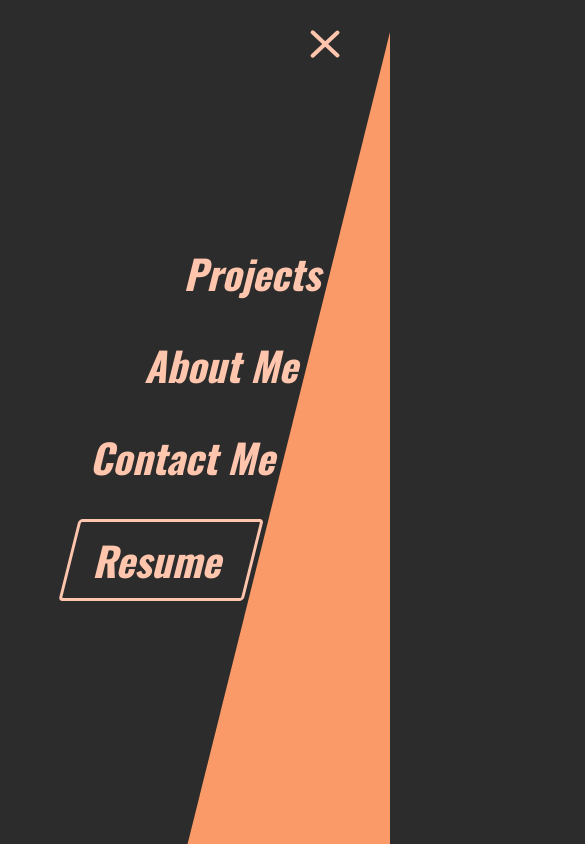
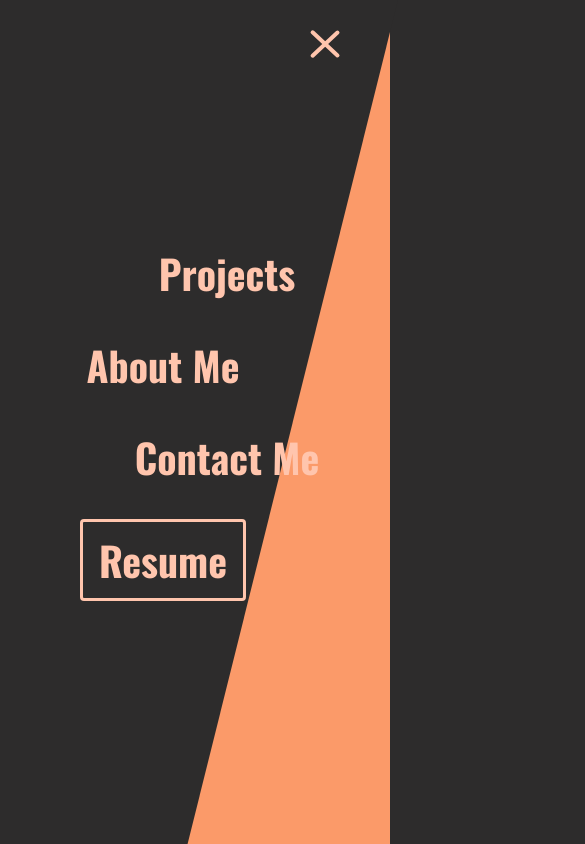
Before and after one commit to Oluwajuwonomoyele/my-portfolio, a React (Create React App) app: page / in a window 390 px wide. Both pictures are taken after a click on the element 324 px from the left and 50 px from the top of the page. Shown: the top 844 px of the page, 585 px wide, since content can reach past the window. Built offline with nearby package versions, Linux system fonts and the light colour scheme; the HTML template or start-up script is replaced by a standard one.

Commit message:
another commit

```diff
--- a/src/App.js
+++ b/src/App.js
@@ -26,8 +26,8 @@ function App() {
         <Navbar openNav={openNav} setOpenNav={setOpenNav} />
         <Hero />
         <Projects />
+        <About />
         <Skills />
-        <About />
         <Contact />
       </ThemeProvider>
     </Router>
--- a/src/components/About/About.styles.js
+++ b/src/components/About/About.styles.js
@@ -8,6 +8,10 @@ export const AboutContainer = styled.div`
     max-width: 1500px;
     margin: 0 auto;
     padding: 4rem 10rem;
+
+    @media screen and (max-width: 768px) {
+        padding: 4rem;
+    }
 `
 
 export const AboutHeader = styled.div`
@@ -17,18 +21,26 @@ export const AboutHeader = styled.div`
     h1 {
             font-size: 2rem;
             color: ${props => props.theme.colors.white};
+
+            @media screen and (max-width: 768px) {
+                font-size: 1.5rem;
+            }
         }
     h2 {
         font-size: 7rem;
         letter-spacing: 3px;
         line-height: 7rem;
         color: ${props => props.theme.colors.primary};
-        opacity: 0.5;
+        opacity: 0.3;
     }
     div:nth-last-child(1) {
         background-color: ${props => props.theme.colors.white};
         height: 1px;
         width: 400px;
+
+        @media screen and (max-width: 768px) {
+            display: none;
+        }
     }
 `
 export const AboutContent = styled.div`
@@ -38,6 +50,12 @@ export const AboutContent = styled.div`
     align-items: center;
     gap: 3rem;
 
+    @media screen and (max-width: 768px) {
+       display: flex;
+       flex-direction: column-reverse;
+       padding: 4rem 0;
+    }
+
     p {
         font-size: 1.3rem;
         color: ${props => props.theme.colors.white};
@@ -46,5 +64,9 @@ export const AboutContent = styled.div`
 
     img {
         width: 25rem;
+
+        @media screen and (max-width: 768px) {
+            width: 20rem;
+        }
     }
 `
--- a/src/components/About/index.js
+++ b/src/components/About/index.js
@@ -3,7 +3,7 @@ import aboutPic from '../../assets/about me.svg';
 
 const About = () => {
     return (
-        <AboutSection>
+        <AboutSection name='about'>
             <AboutContainer>
                 <AboutHeader>
                     <div>
--- a/src/components/Contact/Contact.styles.js
+++ b/src/components/Contact/Contact.styles.js
@@ -7,6 +7,10 @@ export const ContactContainer = styled.div`
     max-width: 1500px;
     margin: 0 auto;
     padding: 4rem 10rem;
+
+    @media screen and (max-width: 768px) {
+        padding: 4rem;
+    }
 `
 export const ContactHeader = styled.div`
     display: flex;
@@ -21,12 +25,16 @@ export const ContactHeader = styled.div`
         letter-spacing: 3px;
         line-height: 7rem;
         color: ${props => props.theme.colors.primary};
-        opacity: 0.5;
+        opacity: 0.3;
     }
     div:nth-last-child(1) {
         background-color: ${props => props.theme.colors.white};
         height: 1px;
         width: 400px;
+
+        @media screen and (max-width: 768px) {
+            display: none;
+        }
     }
 `
 
@@ -39,6 +47,13 @@ export const ContactContent = styled.div`
     display: grid;
     grid-template-columns: repeat(12, 1fr);
 
+    @media screen and (max-width: 768px) {
+        display: flex;
+        flex-direction: column;
+        gap: 3rem;
+        padding: 2.5rem;
+    }
+
     div:nth-child(1) {
         grid-area: 1 / 1 / 2 / 8;
     }
@@ -46,6 +61,11 @@ export const ContactContent = styled.div`
         grid-area: 1 / 8 / 2 / 13;
         align-self: flex-end;
         justify-self: end;
+
+        @media screen and (max-width: 768px) {
+            align-self: flex-start;
+            justify-self: auto;
+        }
     }
 
     h1 {
@@ -68,6 +88,10 @@ export const ContactContent = styled.div`
         display: flex;
         align-items: center;
         gap: 0.5rem;
+
+        @media screen and (max-width: 768px) {
+            display: inline-flex;
+        }
 
         span {
             font-size: 1rem;
--- a/src/components/Contact/index.js
+++ b/src/components/Contact/index.js
@@ -3,7 +3,7 @@ import { MdDoubleArrow } from 'react-icons/md'
 
 const Contact = () => {
     return (
-        <ContactSection>
+        <ContactSection name='contact'>
             <ContactContainer>
                 <ContactHeader>
                     <div>
--- a/src/components/Hero/Hero.styles.js
+++ b/src/components/Hero/Hero.styles.js
@@ -46,6 +46,10 @@ export const HeroText = styled.p`
     font-size: 1.2rem;
     line-height: 2rem;
     color: ${props => props.theme.colors.white};
+
+    @media screen and (max-width: 768px) {
+        line-height: 2.5rem;
+    }
 `
 export const HeroText2 = styled.p`
     font-size: 1.2rem;
--- a/src/components/Navbar/Navbar.styles.js
+++ b/src/components/Navbar/Navbar.styles.js
@@ -137,8 +137,10 @@ export const MobileNav = styled.div`
     z-index: ${({openNav}) => openNav ? '100' : '0'};
     opacity: ${({openNav}) => openNav ? '1' : '0'};
     display: flex;
+    flex-direction: column;
     align-items: center;
     justify-content: center;
+    gap: 2rem;
     text-align: right;
     background-color: ${props => props.theme.colors.primary2};
     transition: all 0.3s ease-out;
@@ -153,17 +155,38 @@ export const MobileNav = styled.div`
         background-color: ${props => props.theme.colors.secondary};
         transform-origin: 0 0;
         transform: ${({openNav}) => openNav ? 'skew(-14deg) translateX(0)' : 'skew(-14deg) translateX(-120%)'};
-        transition: all 0.3s;
+        transition: all 0.2s ease-out;
     }
 
-    div {
-        display: flex;
-        flex-direction: column;
-        gap: 2rem;
-        transform: ${({openNav}) => openNav ? 'translateX(0) skew(-14deg)' : 'translateX(8rem) skew(-14deg)'};
+    a:nth-of-type(1){
+        transform: ${({openNav}) => openNav ? 'translateX(2rem);' : 'translateX(10rem);'};
         opacity: ${({openNav}) => openNav ? '1' : '0'};
-        transition: all 0.2s ease-out;
+        transition-delay: 0.4s;
+    }
+    a:nth-of-type(2){
+        transform: ${({openNav}) => openNav ? 'translateX(-2rem);' : 'translateX(-10rem);'};
+        transition-delay: 0.45s;
+        opacity: ${({openNav}) => openNav ? '1' : '0'};
+    }
+    a:nth-of-type(3){
+        transform: ${({openNav}) => openNav ? 'translateX(2rem);' : 'translateX(10rem);'};
         transition-delay: 0.5s;
+        opacity: ${({openNav}) => openNav ? '1' : '0'};
+    }
+    a:nth-of-type(4){
+        transform: ${({openNav}) => openNav ? 'translateX(-2rem);' : 'translateX(-10rem);'};
+        border: 3px solid ${props => props.theme.colors.primary};
+        opacity: ${({openNav}) => openNav ? '1' : '0'};
+        padding: 0.5rem 1rem;
+        text-align: center;
+        border-radius: 4px;
+        transition-delay: 0.55s;
+
+        &:hover {
+            background-color: ${props => props.theme.colors.primary};
+            color: ${props => props.theme.colors.secondary};
+        }
+
     }
 `
 
@@ -173,14 +196,5 @@ export const MobileNavLink = styled(Link)`
     color: ${props => props.theme.colors.primary};
     font-size: 2.5rem;
     font-weight: bold;
-    opacity: ${({openNav}) => openNav ? '0' : '1'};
     transition: all 0.2s ease-out;
-
-    :nth-last-child(1){
-        border: 3px solid ${props => props.theme.colors.primary};
-        padding: 0.5rem 1rem;
-        text-align: center;
-        border-radius: 4px;
-        transition-delay: 0.375s;
-    }
 `
--- a/src/components/Navbar/index.js
+++ b/src/components/Navbar/index.js
@@ -23,12 +23,10 @@ const Navbar = ({openNav, setOpenNav}) => {
                     <div></div>
                 </MenuBar>
                 <MobileNav openNav={openNav}>
-                    <div>
-                        <MobileNavLink to='projects' activeClass="active">Projects</MobileNavLink>
-                        <MobileNavLink to='about' activeClass="active">About Me</MobileNavLink>
-                        <MobileNavLink to='contact-me' activeClass="active">Contact Me</MobileNavLink>
-                        <MobileNavLink to='resume' activeClass="active">Resume</MobileNavLink>
-                    </div>
+                    <MobileNavLink to='projects' smooth={true} spy={true} duration={500} activeClass="active">Projects</MobileNavLink>
+                    <MobileNavLink to='about' smooth={true} spy={true} duration={500} activeClass="active">About Me</MobileNavLink>
+                    <MobileNavLink to='contact' smooth={true} spy={true} duration={500} activeClass="active">Contact Me</MobileNavLink>
+                    <MobileNavLink to='resume' activeClass="active">Resume</MobileNavLink>
                 </MobileNav>
             </NavContainer>
         </Nav>
--- a/src/components/Projects/Projects.styles.js
+++ b/src/components/Projects/Projects.styles.js
@@ -6,6 +6,10 @@ export const ProjectsContainer = styled.div`
     max-width: 1500px;
     margin: 0 auto;
     padding: 4rem 10rem;
+
+    @media screen and (max-width: 768px) {
+        padding: 4rem;
+    }
 `
 export const ProjectsHeader = styled.div`
     display: flex;
@@ -14,6 +18,10 @@ export const ProjectsHeader = styled.div`
     h1 {
             font-size: 2rem;
             color: ${props => props.theme.colors.white};
+
+            @media screen and (max-width: 768px) {
+                font-size: 1.5rem;
+            }
         }
     h2 {
         font-size: 7rem;
@@ -26,6 +34,7 @@ export const ProjectsHeader = styled.div`
         background-color: ${props => props.theme.colors.white};
         height: 1px;
         width: 400px;
+        border-radius: 4px;
     }
 `
 export const ProjectDesigns = styled.div`
--- a/src/components/Projects/index.js
+++ b/src/components/Projects/index.js
@@ -4,7 +4,7 @@ import ProjectData from '../../ProjectsData';
 
 const Projects = () => {
     return (
-        <ProjectsSection>
+        <ProjectsSection name='projects'>
             <ProjectsContainer>
                 <ProjectsHeader>
                     <div>
--- a/src/components/Skills/Skills.styles.js
+++ b/src/components/Skills/Skills.styles.js
@@ -7,26 +7,42 @@ export const SkillsContainer = styled.div`
     max-width: 1500px;
     margin: 0 auto;
     padding: 4rem 10rem;
+
+    @media screen and (max-width: 768px) {
+        padding: 4rem;
+    }
 `
 export const SkillsHeader = styled.div`
     display: flex;
     align-items: center;
 
+    @media screen and (max-width: 768px) {
+        align-items: flex-start;
+    }
+
     h1 {
             font-size: 2rem;
             color: ${props => props.theme.colors.white};
+
+            @media screen and (max-width: 768px) {
+                font-size: 1.5rem;
+            }
         }
     h2 {
         font-size: 7rem;
         letter-spacing: 3px;
         line-height: 7rem;
         color: ${props => props.theme.colors.primary};
-        opacity: 0.5;
+        opacity: 0.3;
     }
     div:nth-last-child(1) {
         background-color: ${props => props.theme.colors.white};
         height: 1px;
         width: 400px;
+
+        @media screen and (max-width: 768px) {
+            display: none;
+        }
     }
 
 `
```
